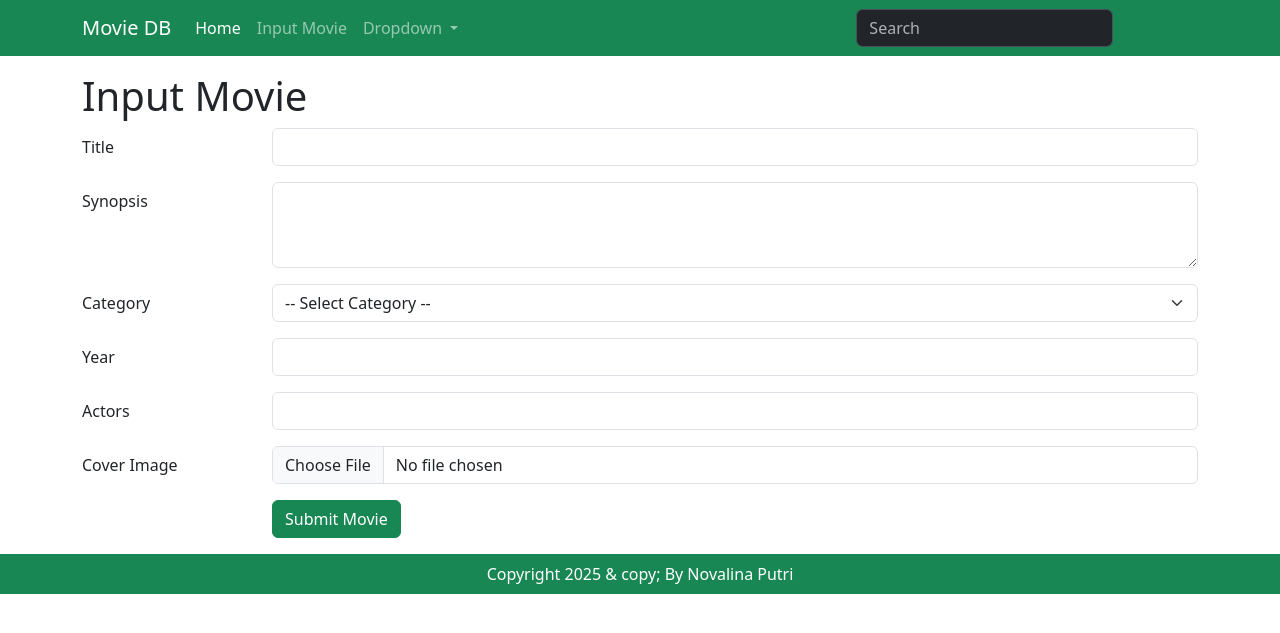
After one commit to Novalinaputri/NovallinaPutri-moviedb-novalina, a Laravel app: page /create-movie in a window 1280 px wide. The commit adds this page. Shown: the top 633 px of the page. Run offline with Laravel 12, Linux system fonts and the light colour scheme; data that the repository does not hold is empty; parts of the project's set-up code (start-up, migrations or seed data) failed here and were passed over.

Commit message:
Input data

```diff
--- a/app/Http/Controllers/MovieController.php
+++ b/app/Http/Controllers/MovieController.php
@@ -1,15 +1,17 @@
 <?php
 
 namespace App\Http\Controllers;
+
+use App\Models\Category;
 use App\Models\Movie;
-
-use Illuminate\Http\Request;
+use Illuminute\Http\Request;
+use Illuminute\Support\Str;
 
 class MovieController extends Controller
 {
-    //
-    public function homepage(){
-        //untuk membuat halaman cuma 6 slide
+    // Menampilkan homepage dengan 6 movie terbaru (pagination)
+    public function homepage()
+    {
         $movies = Movie::latest()->paginate(6);
         return view('homepage', compact('movies'));
     }
@@ -18,4 +20,47 @@ class MovieController extends Controller
         $movie = Movie::findOrFail($id);
         return view('detail', compact('movie'));
     }
+
+    // Menampilkan form create movieAdd commentMore actions
+    public function create()
+    {
+        $categories = Category::all();
+        return view('create_movie', compact('categories'));
+    }
+
+    // Menyimpan movie baru ke database
+    public function store(Request $request)
+    {
+        // Validasi input
+        $request->validate([
+            'title' => 'required|string|max:255',
+            'synopsis' => 'nullable|string',
+            'category_id' => 'required|exists:categories,id',
+            'year' => 'required|integer',
+            'actors' => 'required|string',
+            'cover_image' => 'nullable|image|mimes:jpeg,png,jpg,webp|max:2048',
+        ]);
+
+        // Simpan file gambar ke storage/public/covers jika ada
+        $coverPath = null;
+        if ($request->hasFile('cover_image')) {
+            $coverPath = $request->file('cover_image')->store('covers', 'public');
+        }
+
+        // Generate slug dari title
+        $slug = Str::slug($request->title);
+
+        // Simpan data ke database dengan mass assignment
+        Movie::create([
+            'title' => $request->title,
+            'slug' => $slug,
+            'synopsis' => $request->synopsis,
+            'category_id' => $request->category_id,
+            'year' => $request->year,
+            'actors' => $request->actors,
+            'cover_image' => $coverPath,
+        ]);
+
+        return redirect('/')->with('success', 'Movie created successfully!');
+    }
 }
--- /dev/null
+++ b/resources/views/create_movie.blade.php
@@ -0,0 +1,70 @@
+@extends('layouts.template')
+
+@section('content')
+<h1>Input Movie</h1>
+
+<form action="{{ url('/movie-store') }}" method="post" enctype="multipart/form-data">
+    @csrf
+
+    {{-- Title --}}
+    <div class="mb-3 row">
+        <label for="title" class="col-sm-2 col-form-label">Title</label>
+        <div class="col-sm-10">
+            <input type="text" name="title" class="form-control" id="title" required>
+        </div>
+    </div>
+
+    {{-- Synopsis --}}
+    <div class="mb-3 row">
+        <label for="synopsis" class="col-sm-2 col-form-label">Synopsis</label>
+        <div class="col-sm-10">
+            <textarea name="synopsis" class="form-control" id="synopsis" rows="3" required></textarea>
+        </div>
+    </div>
+
+    {{-- Category --}}
+    <div class="mb-3 row">
+        <label for="category_id" class="col-sm-2 col-form-label">Category</label>
+        <div class="col-sm-10">
+            <select name="category_id" id="category_id" class="form-select" required>
+                <option disabled selected>-- Select Category --</option>
+                @foreach ($categories as $category)
+                    <option value="{{ $category->id }}">{{ $category->category_name }}</option>
+                @endforeach
+            </select>
+        </div>
+    </div>
+
+    {{-- Year --}}
+    <div class="mb-3 row">
+        <label for="year" class="col-sm-2 col-form-label">Year</label>
+        <div class="col-sm-10">
+            <input type="number" name="year" class="form-control" id="year" required>
+        </div>
+    </div>
+
+    {{-- Actors --}}
+    <div class="mb-3 row">
+        <label for="actors" class="col-sm-2 col-form-label">Actors</label>
+        <div class="col-sm-10">
+            <input type="text" name="actors" class="form-control" id="actors"  required>
+        </div>
+    </div>
+
+
+
+    {{-- Cover Image Upload --}}
+    <div class="mb-3 row">
+        <label for="cover_image" class="col-sm-2 col-form-label">Cover Image</label>
+        <div class="col-sm-10">
+            <input type="file" name="cover_image" class="form-control" id="cover_image" required>
+        </div>
+    </div>
+
+    <div class="mb-3 row">
+        <div class="col-sm-10 offset-sm-2">
+            <button type="submit" class="btn btn-success">Submit Movie</button>
+        </div>
+    </div>
+</form>
+@endsection
--- a/resources/views/detail.blade.php
+++ b/resources/views/detail.blade.php
@@ -4,11 +4,11 @@
 <div class="container mt-4 mb-5">
     <div class="row">
         <div class="col-md-5">
-            <img src="{{ $movie->cover_image }}" alt="{{ $movie->title }}" class="img-fluid rounded shadow-sm">
+           <img src="{{ asset('/'.$movie->cover_image) }}" class="img-fluid rounded-start" alt="...">
         </div>
         <div class="col-md-7">
             <h3>{{ $movie->title }}</h3>
-            <p>{{ $movie->synopsis }}</p>
+            <p> <br>Sypnopsis: <br> {{ $movie->synopsis }}</p>
 
             @if (!empty($movie->actors))
                 <p><strong>Actors:</strong> {{ $movie->actors }}</p>
--- a/resources/views/homepage.blade.php
+++ b/resources/views/homepage.blade.php
@@ -10,7 +10,7 @@
             <div class="card mb-3">
                 <div class="row g-0">
                     <div class="col-md-4">
-                    <img src="{{ $movie->cover_image }}" class="img-fluid rounded-start" alt="...">
+                    <img src="{{ asset('/'.$movie->cover_image) }}" class="img-fluid rounded-start" alt="...">
                     </div>
                     <div class="col-md-8">
                     <div class="card-body">
--- a/resources/views/layouts/template.blade.php
+++ b/resources/views/layouts/template.blade.php
@@ -19,7 +19,7 @@
           <a class="nav-link active" aria-current="page" href="/">Home</a>
         </li>
         <li class="nav-item">
-          <a class="nav-link" href="#">Link</a>
+          <a class="nav-link" href="/create-movie">Input Movie</a>
         </li>
         <li class="nav-item dropdown">
           <a class="nav-link dropdown-toggle" href="#" role="button" data-bs-toggle="dropdown" aria-expanded="false">
--- a/routes/web.php
+++ b/routes/web.php
@@ -9,3 +9,5 @@ Route::get('/', function () {
 
 Route::get('/', [MovieController::class, 'homepage'])->name('homepage');
 Route::get('/movie/{id}', [MovieController::class, 'show'])->name('movie.detail');
+Route::get('/create-movie', [MovieController::class, 'create']);
+Route::post('/movie-store', [MovieController::class, 'store']);
```
Also changed, not shown: app/Models/movie.php (+11 -0 lines).
